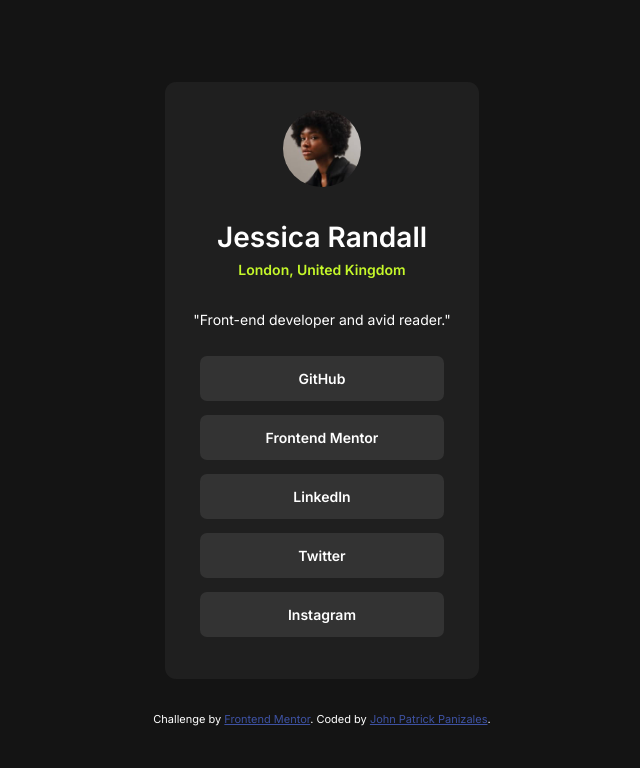
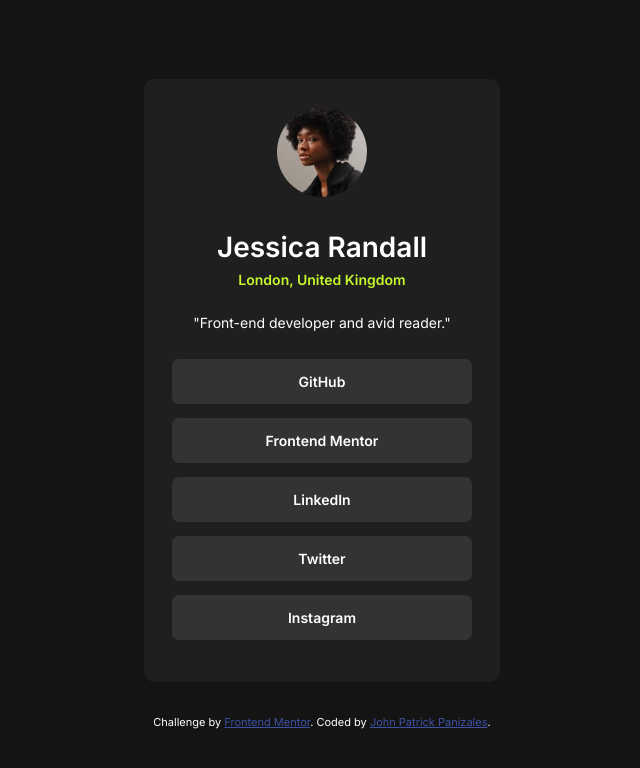
Before and after one commit to Jppat/frontend_mentor, a plain HTML site: page social-links-profile-main/index.html in a window 1280 px wide. Shown: the whole page, without its empty margins (318-958 px from the left). Drawn offline with Linux system fonts and the light colour scheme.

Commit message:
change width unit for ul elements from % o px

```diff
--- a/social-links-profile-main/index.html
+++ b/social-links-profile-main/index.html
@@ -22,11 +22,11 @@
 
 <body class="inter-default">
 
-  <div class="card">
-    <img class="profile" src="./assets/images/avatar-jessica.jpeg">
+  <main class="card">
+    <img alt='profile picture of Jessica' class="profile" src="./assets/images/avatar-jessica.jpeg">
 
     <h1 class="name inter-heading">Jessica Randall</h1>
-    <h4 class="location inter-heading">London, United Kingdom</h2>
+    <h2 class="location inter-heading">London, United Kingdom</h2>
     <div class="description">
       <p>"Front-end developer and avid reader."</p>
     </div>
@@ -38,7 +38,7 @@
       <li>Twitter</li>
       <li>Instagram</li>
     </ul>
-  </div>
+  </main>
 
   <div class="attribution">
     Challenge by <a href="https://www.frontendmentor.io?ref=challenge" target="_blank">Frontend Mentor</a>.
--- a/social-links-profile-main/style.css
+++ b/social-links-profile-main/style.css
@@ -56,6 +56,7 @@ body{
 }
 
 .location {
+    font-size: 14px;
     margin-top: 0.3em;
     color: hsl(75, 94%, 57%);
     flex-shrink: 2;
@@ -68,7 +69,7 @@ body{
 ul {
     list-style: none;
     padding-left: 0px;
-    width: 95%;
+    width: 300px;
     margin: 0;
 }
 
```
Also changed, not shown: 1 other file.
